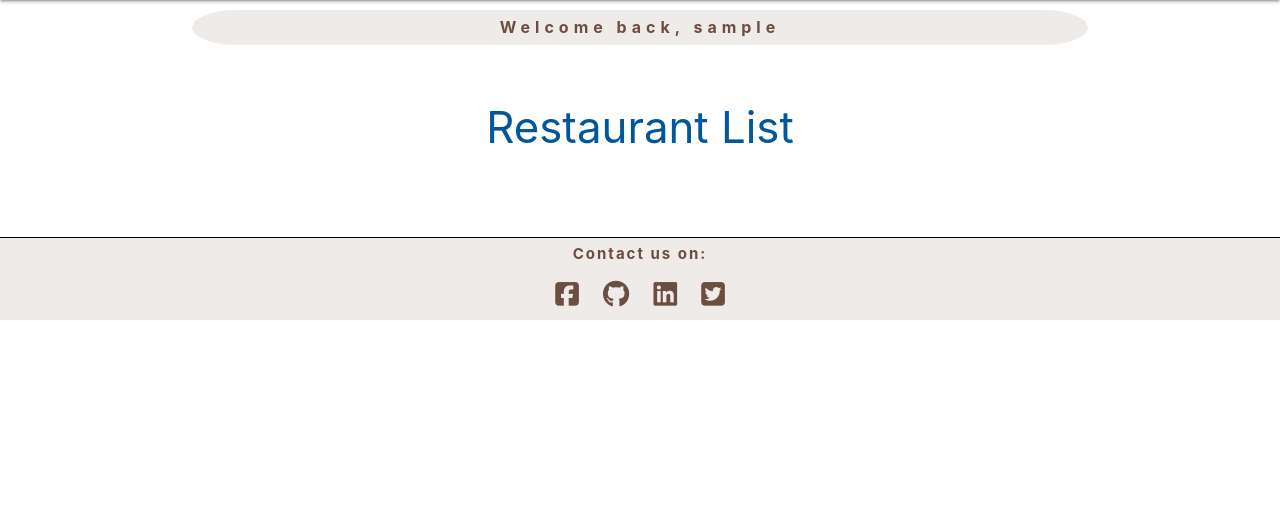
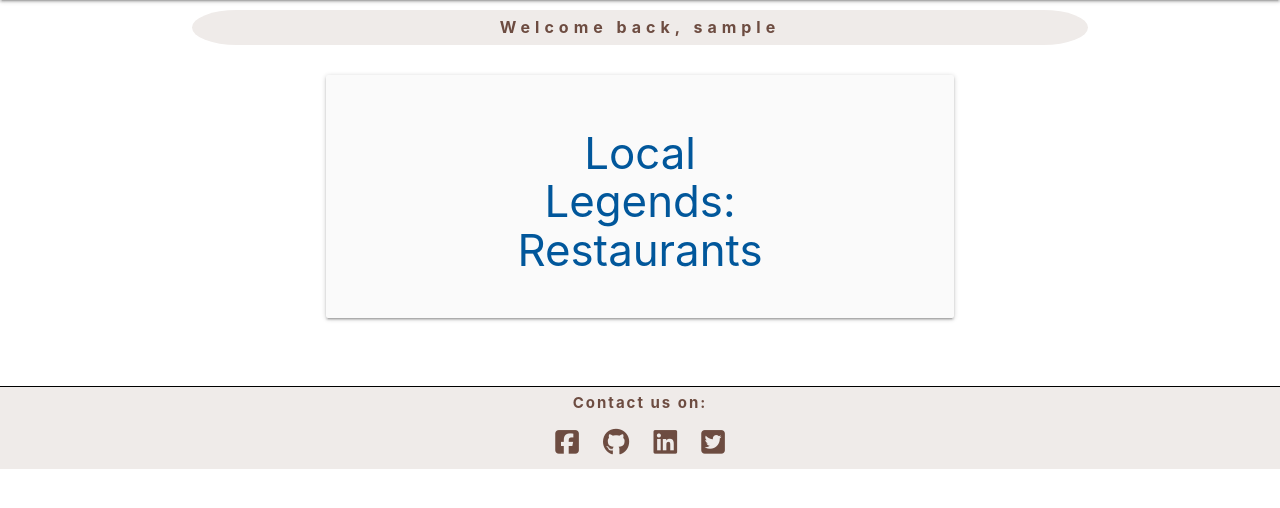
Before and after one commit to Dan-Matthews-23/local-legends, a Flask app: page /restaurants in a window 1280 px wide. Shown: the part 64-572 px from the top of the page. Run offline with Flask 3, Linux system fonts and the light colour scheme; the visitor is signed in with stand-in values (Sample User, id 1); data that the repository does not hold is empty; some libraries are stand-ins or nearby versions.

Commit message:
UPDATES style.css, restaurants.html with new layout

```diff
--- a/local_legends/static/css/style.css
+++ b/local_legends/static/css/style.css
@@ -354,6 +354,44 @@ h4 {
     font-weight: bold;
 }
 
+.restaurant-details-container {
+width: 100%;
+
+}
+
+.restaurant-details-left-hero-image {
+width: 100%;
+float: left;
+height: 200px;
+}
+
+.restaurant-details-stars-left {
+    width: 100%;
+    float: left;
+    height: 400px;
+}
+
+.restaurant-details-right {
+width: 65%;
+float: right;
+height: 600px;
+}
+
+
+
+
+
+
+
+
+
+
+
+
+
+
+
+
 
 
 
--- a/local_legends/templates/restaurants.html
+++ b/local_legends/templates/restaurants.html
@@ -1,32 +1,138 @@
 {% extends "base.html" %}
 {% block content %}
 
-<h3 class="light-blue-text text-darken-4 center-align">Restaurant List</h3>
+
+{% if session.is_logged_in %}
+<!--Started check for session BEFORE form so that the handle_leave_review
+        is never executed if the user is not logged in - another attempt at
+        defensive programming-->
+
+<div class="container  align-center card-panel grey lighten-5">
+    <div class="row input-row">
+        <h3 class="light-blue-text text-darken-4 center-align">Local Legends: Restaurants</h3>
+    </div>
+</div>
+
 {% for restaurants in restaurants %}
-    <div class="row align-center with-borders"></div>
-    <div class="card">
-        <div class="card-image waves-effect waves-block waves-light">
-            <img class="activator" src="https://en.wikipedia.org/wiki/File:Barbieri_-_ViaSophia25668.jpg">
-        </div>
-        <div class="card-content">
-            <span class="card-title activator grey-text text-darken-4">{{ restaurants.restaurant_name }}<i
-                    class="material-icons right">See Stars</i></span>
+<form action="{{ url_for('edit_restaurant') }}?restaurant_id={{ restaurants.restaurant_id }}" method="POST">
+    <input type="hidden" name="{{ restaurants.restaurant_id }}" id="{{ restaurants.restaurant_id }}"
+        value="{{ restaurants.restaurant_id }}">
 
-        </div>
-        <div class="card-reveal">
-            <span class="card-title grey-text text-darken-4">Card Title<i class="material-icons right">close</i></span>
-                <p>{{ restaurants.average_taste_stars }}.</p>
-                <p>{{ restaurants.average_presentation_stars }}.</p>
-                <p>{{ restaurants.average_friendliness_stars }}.</p>
-                <p>{{ restaurants.average_ambience_stars }}.</p>
-                <p>{{ restaurants.average_overall_stars }}.</p>
-        </div>
-    </div>
-    <div class="card-action"><a href="{{ url_for('restaurant_profile', restaurant_id=restaurants.restaurant_id) }}">See Reviews</a></div>
+    <button type="button" class="collapsible">{{ restaurants.restaurant_name }}</button>
+    <div class="content ">
+        <div class="restaurant-details-container with-borders">
+            <div class="row with-borders">
+                <div class="col with-borders ">
+                    <div class="col with-borders restaurant-details-left-hero-image"><THIS IS THE IMAGE BLOCK></div>
+                    <div class="col with-borders restaurant-details-stars-left">THIS IS THE STARS BLOCK</div>
+                </div>
+
+
+                <div class="col with-borders restaurant-details-right">
+
+
+                    <div class="row with-borders">
+                        <div class="col align-center label-col">
+                            <label class="collapse-label" for="edit_restaurant_name">
+                                <h4 class="label">Restaurant Name</h4>
+                            </label>
+                        </div>
+                        <div class="col align-center input-col">
+                            {{ restaurants.restaurant_name }}
+                        </div>
+                    </div>
+
+                    <div class="row with-borders">
+                        <div class="col  align-center label-col">
+                            <label class="collapse-label" for="edit_address_one">
+                                <h4 class="label">First Line of Address Name</h4>
+                            </label>
+                        </div>
+                        <div class="col  align-center input-col">
+                            {{ restaurants.restaurant_address_one }}
+                        </div>
+                    </div>
+
+                    <div class="row with-borders">
+                        <div class="col  align-center label-col">
+                            <label class="collapse-label" for="edit_address_two">
+                                <h4 class="label">Second Line of Address</h4>
+                            </label>
+                        </div>
+                        <div class="col  align-center input-col">{{ restaurants.restaurant_address_two }}</div>
+                    </div>
+
+                    <div class="row with-borders">
+                        <div class="col  align-center label-col">
+                            <label class="collapse-label" for="edit_address_three">
+                                <h4 class="label">Third Line of Address</h4>
+                            </label>
+                        </div>
+                        <div class="col  align-center input-col">{{ restaurants.restaurant_address_three }}</div>
+                    </div>
+
+                    <div class="row with-borders">
+                        <div class="col  align-center label-col">
+                            <label class="collapse-label" for="edit_address_four">
+                                <h4 class="label">Fourth Line of Address</h4>
+                            </label>
+                        </div>
+                        <div class="col  align-center input-col">{{ restaurants.restaurant_address_four }}</div>
+                    </div>
+
+                    <div class="row with-borders">
+                        <div class="col align-center label-col">
+                            <label class="collapse-label" for="edit_postcode">
+                                <h4 class="label">Postcode</h4>
+                            </label>
+                        </div>
+                        <div class="col  align-center input-col">{{ restaurants.restaurant_address_postcode }}</div>
+                    </div>
+
+                    <div class="row with-borders">
+                        <div class="col  align-center label-col">
+                            <label class="collapse-label" for="edit_thumbnail">
+                                <h4 class="label">Thumbnail URL</h4>
+                            </label>
+                        </div>
+                        <div class="col  align-center input-col">{{ restaurants.restaurant_image_url }}</div>
+                    </div>
+                </div>
+
+            </div>
 
 
 
-            {% endfor %}
+            <div class="row with-borders">
+                <div class="col with-borders">
+                    THIS IS THE REVIEWS BLOCK
+                </div>
+            </div>
+
+        </div>
+    </div>
+</form>
 
 
+
+
+
+
+
+
+
+
+
+
+
+
+
+
+
+
+
+
+
+{% endfor %}
+{% endif %}
 {% endblock %}
```
Also changed, not shown: temp.txt (+32 -0 lines).
